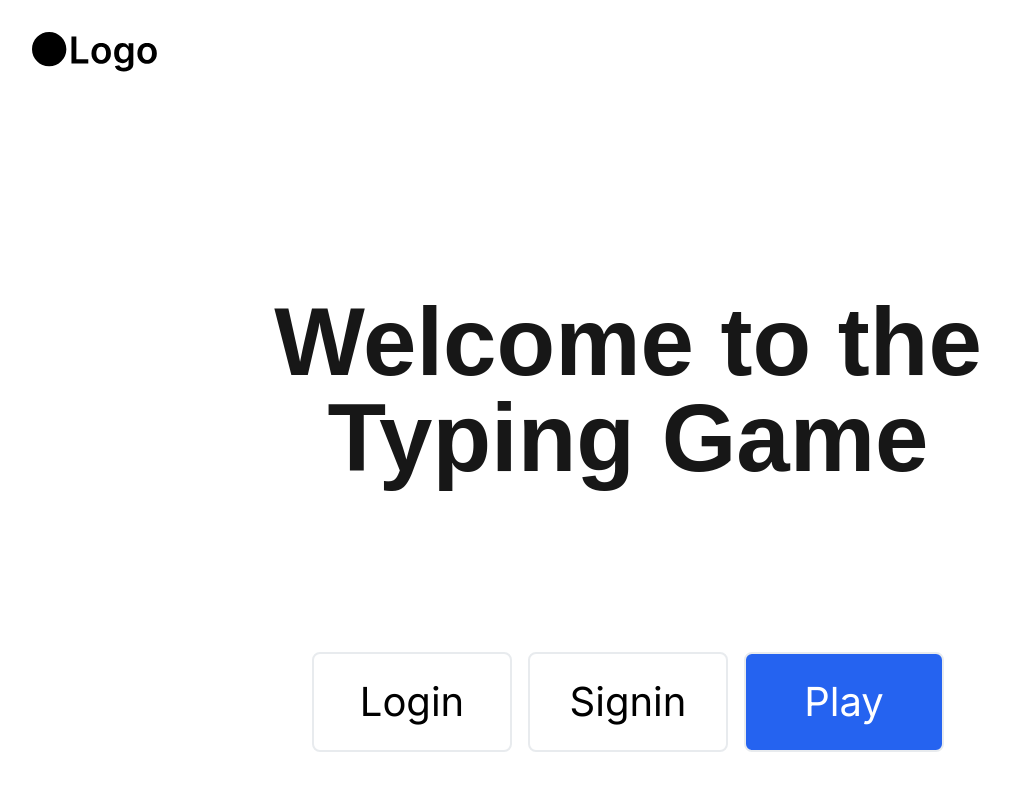
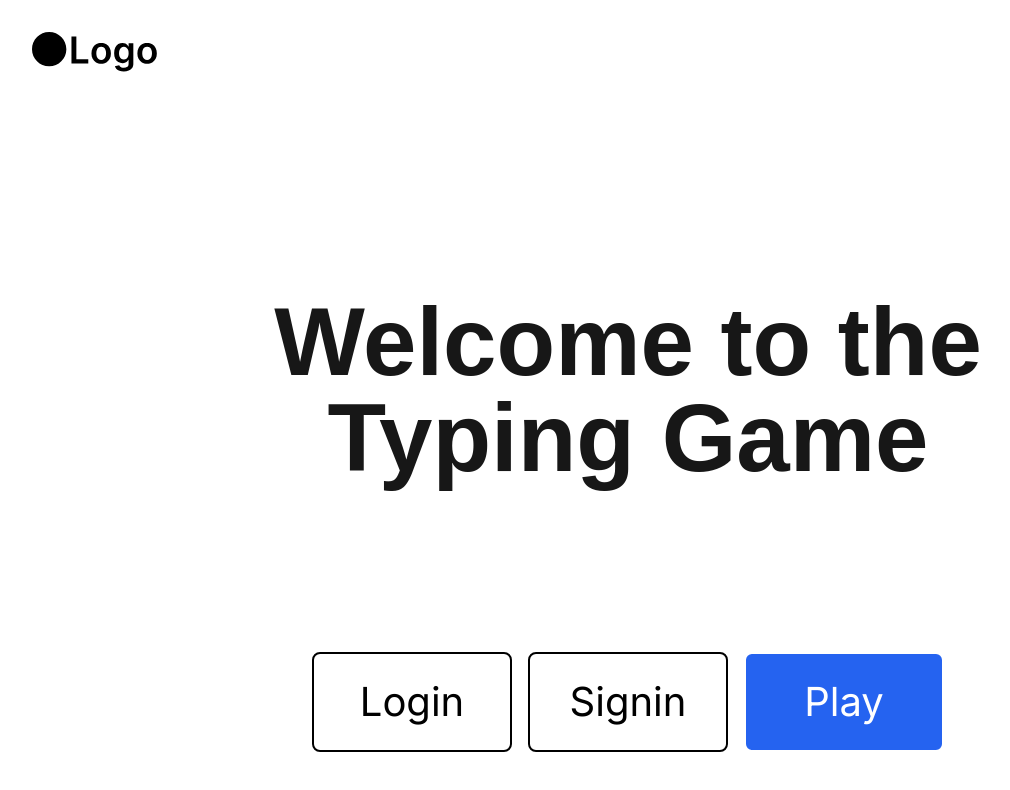
Before and after one commit to rikeda-cloud/react, a Next.js app in the folder typing-game/: page / in a window 1280 px wide. Shown: the top 790 px of the page, without its empty margins (12-1022 px from the left). Built offline with nearby package versions, Linux system fonts and the light colour scheme.

Commit message:
[update] SimpleButtonのborderColorを廃止し、textColorと同じ色を用いるように変更

```diff
--- a/typing-game/src/components/GameResult.tsx
+++ b/typing-game/src/components/GameResult.tsx
@@ -16,12 +16,10 @@ function GameResult() {
         <p className="text-7xl font-bold text-yellow-400">{score}</p>
       </div>
       <div className="flex justify-center gap-4 mt-8">
-        <SimpleButton height={100} width={300} textColor="#FFFFFF" backgroundColor="#4A90E2"
-          borderColor="#FFFFFF" onClick={() => router.push("/game")}>
+        <SimpleButton height={100} width={300} textColor="#FFFFFF" backgroundColor="#4A90E2" onClick={() => router.push("/game")}>
           Play Again
         </SimpleButton>
-        <SimpleButton height={100} width={300} textColor="#FFFFFF" backgroundColor="#4A90E2"
-          borderColor="#FFFFFF" onClick={() => router.push("/")}>
+        <SimpleButton height={100} width={300} textColor="#FFFFFF" backgroundColor="#4A90E2" onClick={() => router.push("/")}>
           Back to Home
         </SimpleButton>
       </div>
--- a/typing-game/src/components/HomePageButtons.tsx
+++ b/typing-game/src/components/HomePageButtons.tsx
@@ -9,7 +9,6 @@ interface ButtonConfig {
   path: string;
   textColor?: string;
   backgroundColor?: string;
-  borderColor?: string;
 };
 
 function HomePageButtons() {
@@ -27,7 +26,7 @@ function HomePageButtons() {
       {buttons.map((btn) => (
         <SimpleButton
           key={btn.label} height={btnSize.h} width={btnSize.w}
-          textColor={btn.textColor} backgroundColor={btn.backgroundColor} borderColor={btn.borderColor}
+          textColor={btn.textColor} backgroundColor={btn.backgroundColor}
           onClick={() => router.push(btn.path)}>
           {btn.label}
         </SimpleButton>
--- a/typing-game/src/components/SimpleButton.tsx
+++ b/typing-game/src/components/SimpleButton.tsx
@@ -8,7 +8,6 @@ interface SimpleButtonProps extends React.ButtonHTMLAttributes<HTMLButtonElement
   width: number;
   textColor?: string;
   backgroundColor?: string;
-  borderColor?: string;
 };
 
 function SimpleButton({
@@ -17,7 +16,6 @@ function SimpleButton({
   width,
   textColor = "#000000",
   backgroundColor = "#FFFFFF",
-  borderColor = "#E8EBEE",
   ...props
 }: SimpleButtonProps) {
   const [isHovered, setIsHovered] = useState(false);
@@ -25,9 +23,10 @@ function SimpleButton({
   const buttonClasses = "border-2 rounded-lg cursor-pointer";
   const fontSize = height * 0.4;
 
+  // WARN エッジの色は文字の色を使用する
   const currentTextColor = isHovered ? backgroundColor : textColor;
-  const currentBackgroundColor = isHovered ? borderColor : backgroundColor;
-  const currentBorderColor = isHovered ? backgroundColor : borderColor;
+  const currentBackgroundColor = isHovered ? textColor : backgroundColor;
+  const currentBorderColor = isHovered ? backgroundColor : textColor;
 
   const buttonStyles: React.CSSProperties = {
     height: `${height}px`,
```
